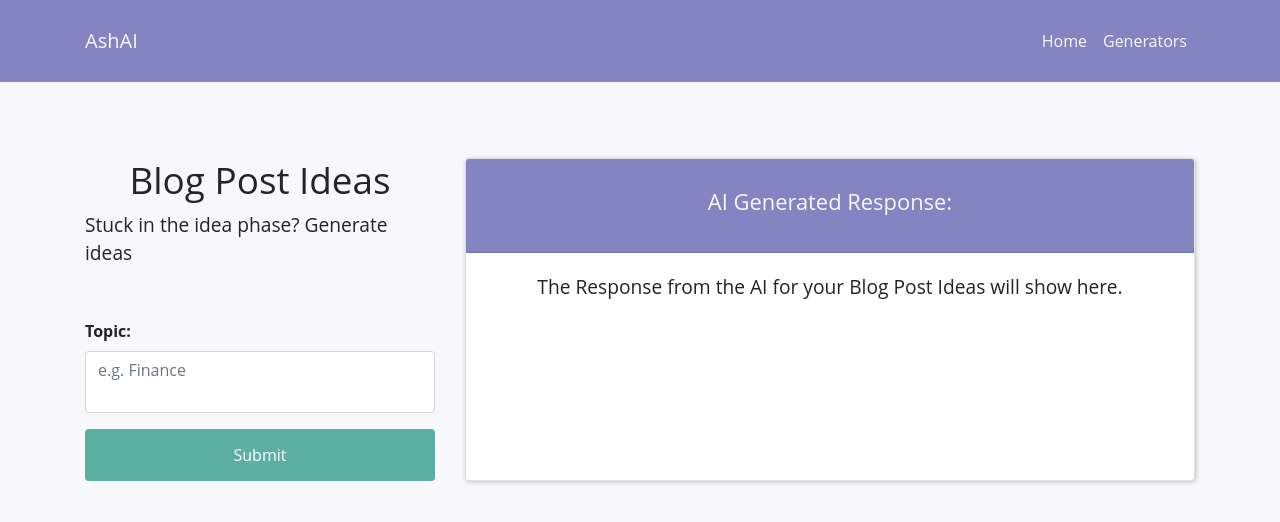
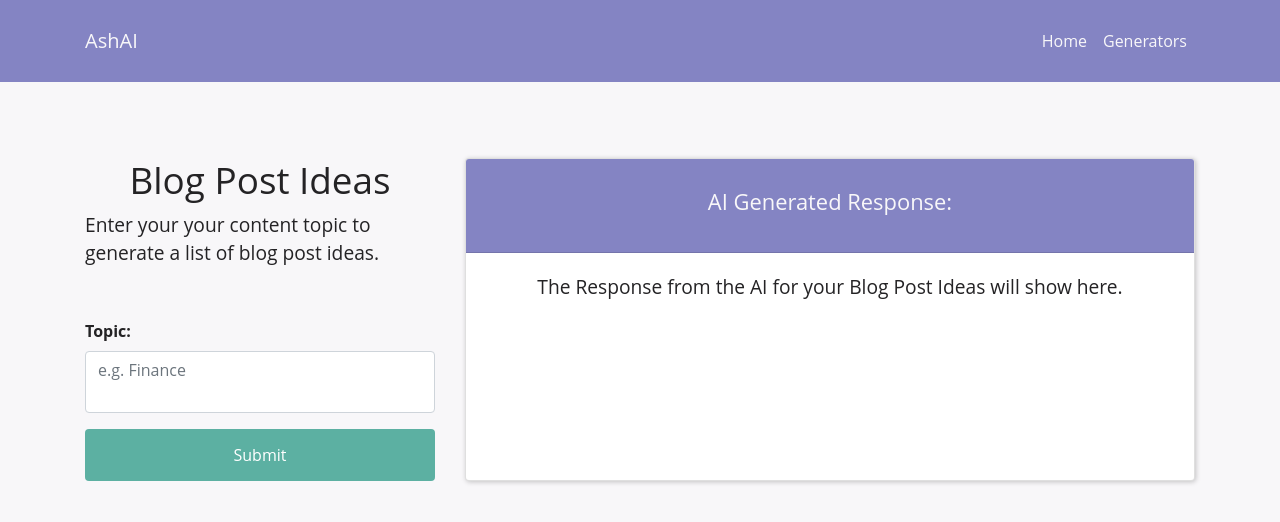
Before and after one commit to ash1eygrace/ai-content, a React (Create React App) app: page /blog-ideas in a window 1280 px wide. Shown: the top 522 px of the page. Built offline with nearby package versions, Linux system fonts and the light colour scheme.

Commit message:
change the paragraph in GeneratorCoponent.js to use description2 instead of description

```diff
--- a/src/components/GeneratorCoponent.js
+++ b/src/components/GeneratorCoponent.js
@@ -31,7 +31,7 @@ const GeneratorComponent = (props) => {
     });
   };
 
-  const { title, description, formLabel, formName, placeholder } = props.generatorData;
+  const { title, description2, formLabel, formName, placeholder } = props.generatorData;
 
   return (
     <div id="main-content">
@@ -39,7 +39,7 @@ const GeneratorComponent = (props) => {
         <Row>
           <Col xs={6} md={4}>
             <h1>{title}</h1>
-            <p id="pageDescription">{description}</p>
+            <p id="pageDescription">{description2}</p>
             <Form onSubmit={onFormSubmit}>
               <Form.Group controlId="textArea" className="mb-3">
                 <Form.Label>{formLabel}</Form.Label>
```
